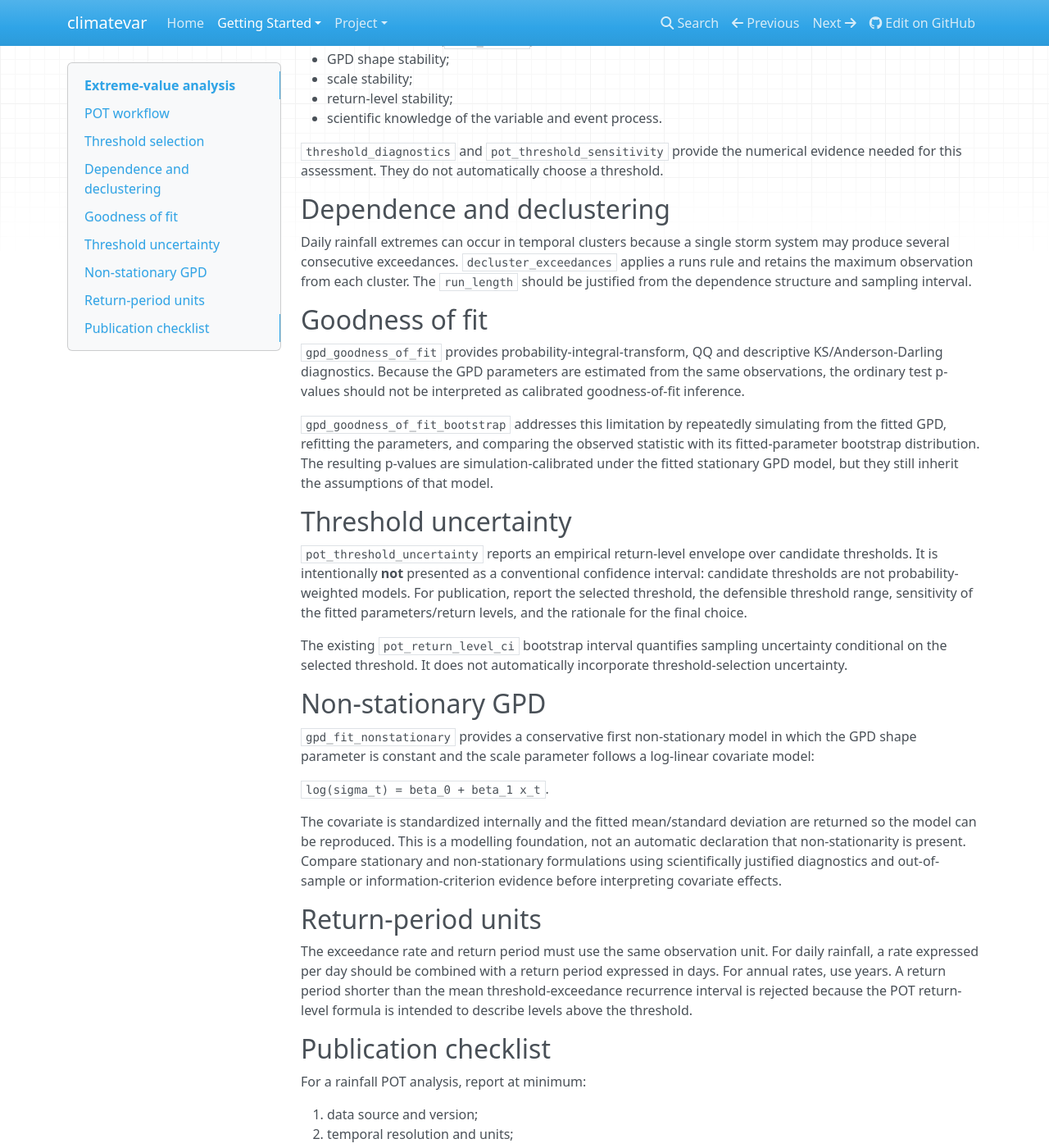
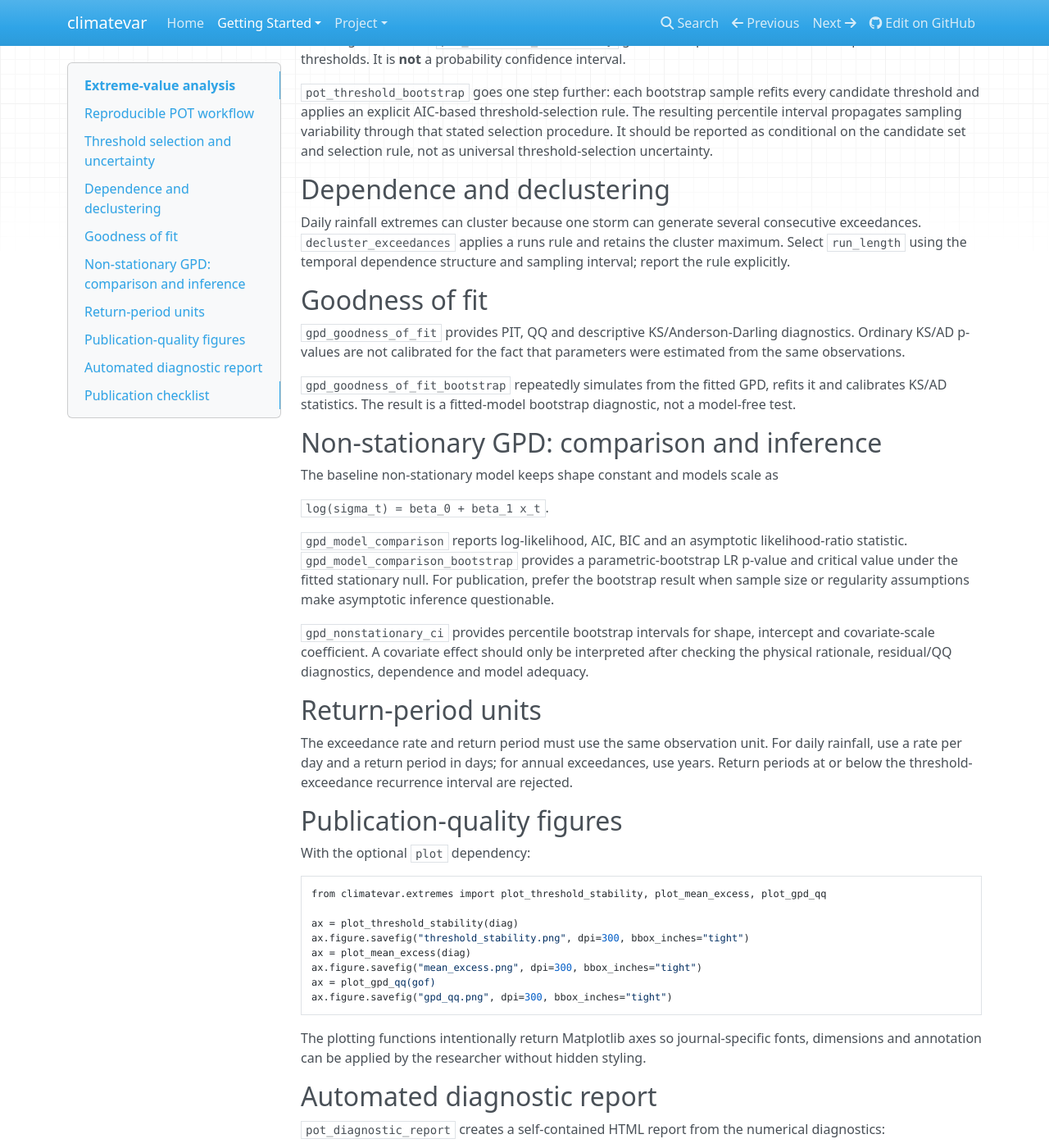
Before and after one commit to sanjeevsingh-original/climatevar, an MkDocs documentation site: the page built from docs/extremes.md, in a window 1280 px wide and 1400 px high, scrolled down 805 px. Shown: the whole window at 82% size. Built offline with MkDocs 1.6.1, drawn with Linux system fonts in a browser that asks for light colours; nearby versions of some CDN libraries; some of the changed text lies outside the part shown.

Commit message:
Document formal EVT uncertainty and nonstationary inference

````diff
--- a/docs/extremes.md
+++ b/docs/extremes.md
@@ -1,89 +1,95 @@
 # Extreme-value analysis
 
-`climatevar` provides both block-maxima GEV analysis and peaks-over-threshold (POT) analysis. The POT workflow is deliberately diagnostic-first: threshold choice is exposed to the researcher rather than selected silently.
+`climatevar` provides block-maxima GEV and peaks-over-threshold (POT) analysis. The POT workflow is diagnostic-first: threshold choice, dependence treatment, uncertainty and stationarity are explicit.
 
-## POT workflow
+## Reproducible POT workflow
 
 ```python
+import xarray as xr
 from climatevar.extremes import (
-    pot_exceedances, gpd_fit, threshold_diagnostics,
-    decluster_exceedances, pot_threshold_sensitivity,
-    gpd_goodness_of_fit, gpd_goodness_of_fit_bootstrap,
-    pot_threshold_uncertainty, pot_return_level_ci,
+    pot_exceedances, gpd_fit, threshold_diagnostics, decluster_exceedances,
+    pot_threshold_sensitivity, gpd_goodness_of_fit,
+    gpd_goodness_of_fit_bootstrap, pot_threshold_bootstrap,
+    pot_return_level_ci, gpd_model_comparison_bootstrap,
+    gpd_nonstationary_ci, pot_diagnostic_report,
 )
 
 rain = xr.open_dataarray("daily_rainfall.nc")
 u = 100.0  # mm/day; justify for the study region
-
 excess = pot_exceedances(rain, u)
 fit = gpd_fit(excess)
-
 diag = threshold_diagnostics(rain, [80, 90, 100, 110, 120])
 peaks = decluster_exceedances(rain, u, run_length=3)
-
 sensitivity = pot_threshold_sensitivity(rain, [80, 90, 100, 110, 120], 100 * 365.25)
 gof = gpd_goodness_of_fit(excess)
 gof_boot = gpd_goodness_of_fit_bootstrap(excess, n_resamples=2000, random_state=42)
-threshold_range = pot_threshold_uncertainty(rain, [80, 90, 100, 110, 120], 100 * 365.25)
+threshold_ci = pot_threshold_bootstrap(rain, [80, 90, 100, 110, 120], 100 * 365.25,
+                                       n_resamples=2000, random_state=42)
 ci = pot_return_level_ci(rain, u, 100 * 365.25, decluster_run_length=3,
                          n_resamples=2000, random_state=42)
 ```
 
-## Threshold selection
+## Threshold selection and uncertainty
 
-A POT threshold should be high enough for the GPD approximation to be credible while retaining enough exceedances for stable estimation. Use the combination of:
+A POT threshold should be high enough for the GPD approximation to be credible while retaining enough exceedances for stable estimation. Examine exceedance counts/rates, mean residual life, shape/scale stability, return-level stability, dependence and physical event structure.
 
-- exceedance count/rate;
-- mean residual life (`mean_excess`);
-- GPD shape stability;
-- scale stability;
-- return-level stability;
-- scientific knowledge of the variable and event process.
+`threshold_diagnostics` and `pot_threshold_sensitivity` expose these diagnostics without silently selecting a threshold. `pot_threshold_uncertainty` gives an empirical return-level envelope across candidate thresholds. It is **not** a probability confidence interval.
 
-`threshold_diagnostics` and `pot_threshold_sensitivity` provide the numerical evidence needed for this assessment. They do not automatically choose a threshold.
+`pot_threshold_bootstrap` goes one step further: each bootstrap sample refits every candidate threshold and applies an explicit AIC-based threshold-selection rule. The resulting percentile interval propagates sampling variability through that stated selection procedure. It should be reported as conditional on the candidate set and selection rule, not as universal threshold-selection uncertainty.
 
 ## Dependence and declustering
 
-Daily rainfall extremes can occur in temporal clusters because a single storm system may produce several consecutive exceedances. `decluster_exceedances` applies a runs rule and retains the maximum observation from each cluster. The `run_length` should be justified from the dependence structure and sampling interval.
+Daily rainfall extremes can cluster because one storm can generate several consecutive exceedances. `decluster_exceedances` applies a runs rule and retains the cluster maximum. Select `run_length` using the temporal dependence structure and sampling interval; report the rule explicitly.
 
 ## Goodness of fit
 
-`gpd_goodness_of_fit` provides probability-integral-transform, QQ and descriptive KS/Anderson-Darling diagnostics. Because the GPD parameters are estimated from the same observations, the ordinary test p-values should not be interpreted as calibrated goodness-of-fit inference.
+`gpd_goodness_of_fit` provides PIT, QQ and descriptive KS/Anderson-Darling diagnostics. Ordinary KS/AD p-values are not calibrated for the fact that parameters were estimated from the same observations.
 
-`gpd_goodness_of_fit_bootstrap` addresses this limitation by repeatedly simulating from the fitted GPD, refitting the parameters, and comparing the observed statistic with its fitted-parameter bootstrap distribution. The resulting p-values are simulation-calibrated under the fitted stationary GPD model, but they still inherit the assumptions of that model.
+`gpd_goodness_of_fit_bootstrap` repeatedly simulates from the fitted GPD, refits it and calibrates KS/AD statistics. The result is a fitted-model bootstrap diagnostic, not a model-free test.
 
-## Threshold uncertainty
+## Non-stationary GPD: comparison and inference
 
-`pot_threshold_uncertainty` reports an empirical return-level envelope over candidate thresholds. It is intentionally **not** presented as a conventional confidence interval: candidate thresholds are not probability-weighted models. For publication, report the selected threshold, the defensible threshold range, sensitivity of the fitted parameters/return levels, and the rationale for the final choice.
-
-The existing `pot_return_level_ci` bootstrap interval quantifies sampling uncertainty conditional on the selected threshold. It does not automatically incorporate threshold-selection uncertainty.
-
-## Non-stationary GPD
-
-`gpd_fit_nonstationary` provides a conservative first non-stationary model in which the GPD shape parameter is constant and the scale parameter follows a log-linear covariate model:
+The baseline non-stationary model keeps shape constant and models scale as
 
 `log(sigma_t) = beta_0 + beta_1 x_t`.
 
-The covariate is standardized internally and the fitted mean/standard deviation are returned so the model can be reproduced. This is a modelling foundation, not an automatic declaration that non-stationarity is present. Compare stationary and non-stationary formulations using scientifically justified diagnostics and out-of-sample or information-criterion evidence before interpreting covariate effects.
+`gpd_model_comparison` reports log-likelihood, AIC, BIC and an asymptotic likelihood-ratio statistic. `gpd_model_comparison_bootstrap` provides a parametric-bootstrap LR p-value and critical value under the fitted stationary null. For publication, prefer the bootstrap result when sample size or regularity assumptions make asymptotic inference questionable.
+
+`gpd_nonstationary_ci` provides percentile bootstrap intervals for shape, intercept and covariate-scale coefficient. A covariate effect should only be interpreted after checking the physical rationale, residual/QQ diagnostics, dependence and model adequacy.
 
 ## Return-period units
 
-The exceedance rate and return period must use the same observation unit. For daily rainfall, a rate expressed per day should be combined with a return period expressed in days. For annual rates, use years. A return period shorter than the mean threshold-exceedance recurrence interval is rejected because the POT return-level formula is intended to describe levels above the threshold.
+The exceedance rate and return period must use the same observation unit. For daily rainfall, use a rate per day and a return period in days; for annual exceedances, use years. Return periods at or below the threshold-exceedance recurrence interval are rejected.
+
+## Publication-quality figures
+
+With the optional `plot` dependency:
+
+```python
+from climatevar.extremes import plot_threshold_stability, plot_mean_excess, plot_gpd_qq
+
+ax = plot_threshold_stability(diag)
+ax.figure.savefig("threshold_stability.png", dpi=300, bbox_inches="tight")
+ax = plot_mean_excess(diag)
+ax.figure.savefig("mean_excess.png", dpi=300, bbox_inches="tight")
+ax = plot_gpd_qq(gof)
+ax.figure.savefig("gpd_qq.png", dpi=300, bbox_inches="tight")
+```
+
+The plotting functions intentionally return Matplotlib axes so journal-specific fonts, dimensions and annotation can be applied by the researcher without hidden styling.
+
+## Automated diagnostic report
+
+`pot_diagnostic_report` creates a self-contained HTML report from the numerical diagnostics:
+
+```python
+html = pot_diagnostic_report(diag, gof=gof, uncertainty=threshold_ci)
+with open("pot_report.html", "w", encoding="utf-8") as f:
+    f.write(html)
+```
+
+The report records threshold diagnostics and a publication checklist. It does not replace scientific interpretation or peer-review-quality figure checking.
 
 ## Publication checklist
 
-For a rainfall POT analysis, report at minimum:
-
-1. data source and version;
-2. temporal resolution and units;
-3. threshold and threshold-selection diagnostics;
-4. wet/extreme-event definition;
-5. declustering rule and run length, if used;
-6. number and rate of retained exceedances;
-7. GPD parameter estimates and parameter convention;
-8. return-period unit;
-9. confidence/uncertainty method and bootstrap size;
-10. random seed for stochastic calculations;
-11. goodness-of-fit diagnostics;
-12. sensitivity to threshold choice; and
-13. whether stationarity or covariate dependence was assumed.
+Report: data source/version; temporal resolution and units; threshold candidates and selection rule; event definition; declustering rule; number/rate of retained exceedances; GPD parameter convention; return-period unit; uncertainty method and bootstrap size; random seed; GOF diagnostics; threshold sensitivity; stationarity assumption; covariates and model comparison where relevant.
````
